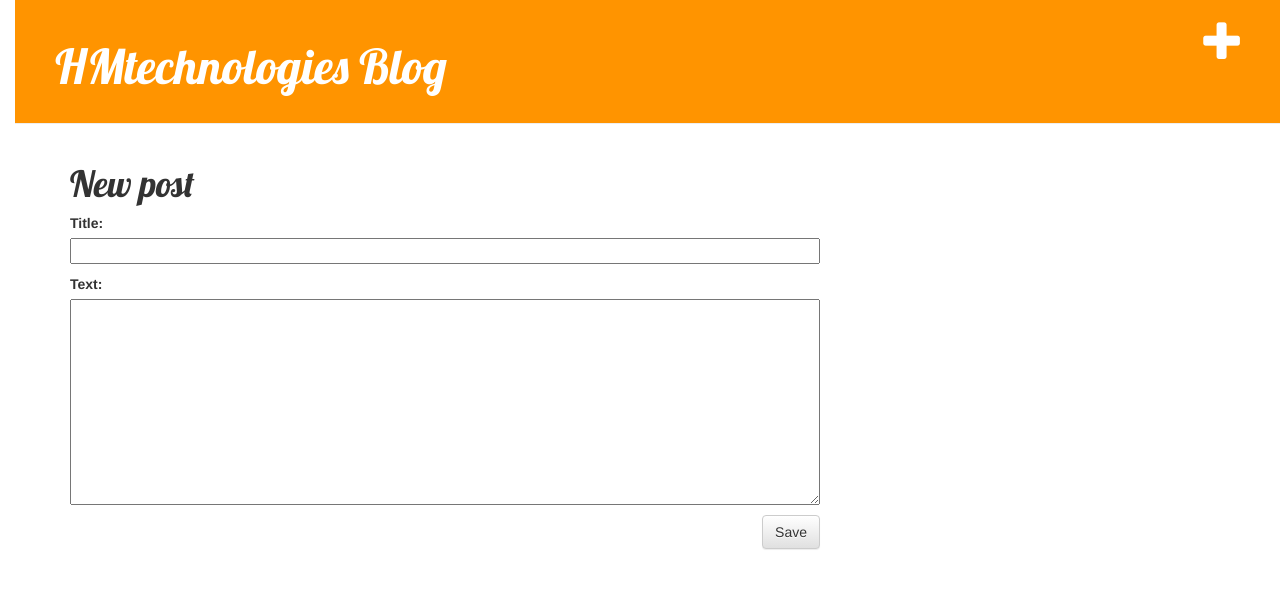
After one commit to mugagambi/blogengine, a Django app: page /post/new/ in a window 1280 px wide. The commit adds this page. Shown: the top 589 px of the page. Run offline with Django 3.2, Linux system fonts and the light colour scheme; the visitor is signed in with stand-in values (Sample User, id 1); some libraries are stand-ins or nearby versions.

Commit message:
Added a form to add new post and capabilities to update already existing app and security concerns if one is not authenticated

```diff
--- /dev/null
+++ b/blog/forms.py
@@ -0,0 +1,9 @@
+from django import forms
+
+from .models import Post
+
+class PostForm(forms.ModelForm):
+
+    class Meta:
+        model = Post
+        fields = ('title', 'text',)
--- a/blog/static/css/blog.css
+++ b/blog/static/css/blog.css
@@ -40,7 +40,7 @@ h1, h2, h3, h4 {
 .top-menu, .top-menu:hover, .top-menu:visited {
     color: #ffffff;
     float: right;
-    font-size: 26pt;
+    font-size: 35pt;
     margin-right: 20px;
 }
 
--- a/blog/templates/blog/base.html
+++ b/blog/templates/blog/base.html
@@ -6,11 +6,16 @@
         <link rel="stylesheet" href="//maxcdn.bootstrapcdn.com/bootstrap/3.2.0/css/bootstrap.min.css">
 <link rel="stylesheet" href="//maxcdn.bootstrapcdn.com/bootstrap/3.2.0/css/bootstrap-theme.min.css">
 <link href="//fonts.googleapis.com/css?family=Lobster&subset=latin,latin-ext" rel="stylesheet" type="text/css">
+<link rel="stylesheet" href="http://cdnjs.cloudflare.com/ajax/libs/font-awesome/4.6.3/css/font-awesome.min.css">
  <link rel="stylesheet" href="{% static 'css/blog.css' %}">
     </head>
     <body>
 <div class="page-header">
+    {% if user.is_authenticated %}
+    <a href="{% url 'post_new' %}" class="top-menu"><i class="fa fa-plus" aria-hidden="true"></i></a>
+    {% endif %}
     <h1><a href="/">HMtechnologies Blog</a></h1>
+
 </div>
 
 <div class="content container">
--- a/blog/templates/blog/post_detail.html
+++ b/blog/templates/blog/post_detail.html
@@ -7,6 +7,9 @@
                 {{ post.published_date }}
             </div>
         {% endif %}
+        {% if user.is_authenticated %}
+        <a class="btn btn-default" href="{% url 'post_edit' pk=post.pk %}"><i class="fa fa-pencil" aria-hidden="true"></i></a>
+        {% endif %}
         <h1>{{ post.title }}</h1>
         <p>{{ post.text|linebreaksbr }}</p>
         <hr>
--- /dev/null
+++ b/blog/templates/blog/post_edit.html
@@ -0,0 +1,9 @@
+{% extends 'blog/base.html' %}
+
+{% block content %}
+    <h1>New post</h1>
+    <form method="POST" class="post-form">{% csrf_token %}
+        {{ form.as_p }}
+        <button type="submit" class="save btn btn-default">Save</button>
+    </form>
+{% endblock %}
--- a/blog/urls.py
+++ b/blog/urls.py
@@ -4,4 +4,6 @@ from . import views
 urlpatterns = [
     url(r'^$', views.post_list, name='post_list'),
     url(r'^post/(?P<pk>\d+)/$', views.post_detail, name='post_detail'),
+    url(r'^post/new/$', views.post_new, name='post_new'),
+    url(r'^post/(?P<pk>\d+)/edit/$', views.post_edit, name='post_edit'),
 ]
--- a/blog/views.py
+++ b/blog/views.py
@@ -1,6 +1,7 @@
 from django.shortcuts import render, get_object_or_404
 from django.utils import timezone
 from .models import Post
+from .forms import PostForm
 
 def post_list(request):
     posts = Post.objects.filter(published_date__lte=timezone.now()).order_by('published_date')
@@ -10,4 +11,32 @@ def post_detail(request, pk):
     post = get_object_or_404(Post, pk=pk)
     return render(request, 'blog/post_detail.html', {'post': post})
 
+def post_new(request):
+    if request.method == "POST":
+        form = PostForm(request.POST)
+        if form.is_valid():
+            post = form.save(commit=False)
+            post.author = request.user
+            post.published_date = timezone.now()
+            post.save()
+            return redirect('post_detail', pk=post.pk)
+    else:
+        form = PostForm()
+    return render(request, 'blog/post_edit.html', {'form': form})
+
+
+def post_edit(request, pk):
+    post = get_object_or_404(Post, pk=pk)
+    if request.method == "POST":
+        form = PostForm(request.POST, instance=post)
+        if form.is_valid():
+            post = form.save(commit=False)
+            post.author = request.user
+            post.published_date = timezone.now()
+            post.save()
+            return redirect('post_detail', pk=post.pk)
+    else:
+        form = PostForm(instance=post)
+    return render(request, 'blog/post_edit.html', {'form': form})
+
 # Create your views here.
```
